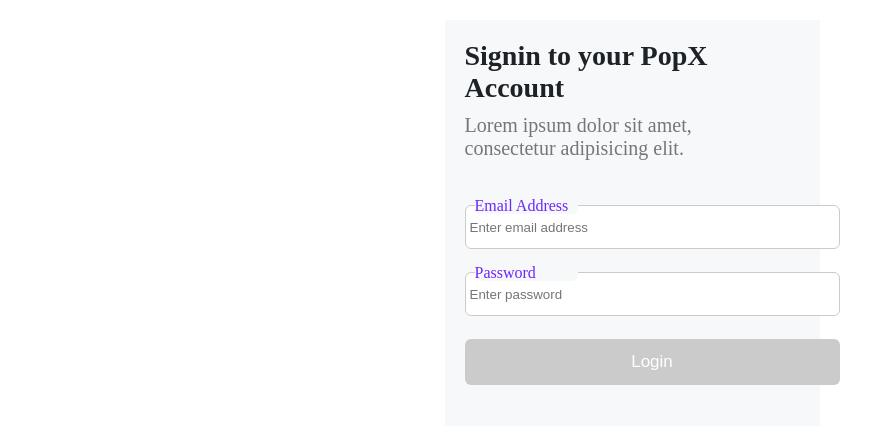
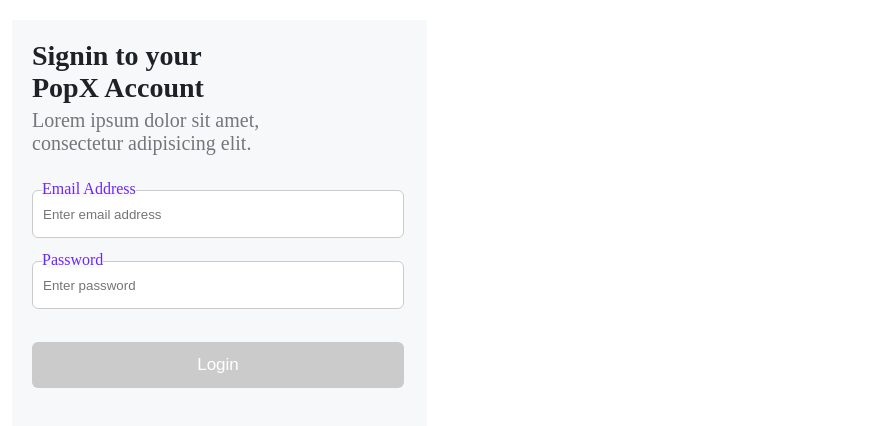
Before and after one commit to Misra-Praveen/ReactRepo, a React (Vite) app in the folder myReactApp/: page /login in a window 1280 px wide. Shown: the top 426 px of the page, without its empty margins (8-879 px from the left). Built offline with nearby package versions, Linux system fonts and the light colour scheme.

Commit message:
Modify Style

```diff
--- a/myReactApp/src/components/Common.jsx
+++ b/myReactApp/src/components/Common.jsx
@@ -4,6 +4,7 @@
   return (
     <>
         <h1>{props.h1Text}</h1>
+        <h1>{props.h1Text2}</h1>
         <p>Lorem ipsum dolor sit amet, consectetur adipisicing elit.</p>
     </>
   )
--- a/myReactApp/src/components/LoginScreen.jsx
+++ b/myReactApp/src/components/LoginScreen.jsx
@@ -9,7 +9,7 @@
     }
   return (
     <div id='loginScreen'>
-        <Common h1Text={`Signin to your PopX Account`} className="commonLogin"/>
+        <Common h1Text={`Signin to your`} h1Text2={"PopX Account"} className="commonLogin"/>
         <form onSubmit={handleSubmit}>
             <article>
                 <label>Email Address</label>
--- a/myReactApp/src/index.css
+++ b/myReactApp/src/index.css
@@ -4,9 +4,8 @@
   box-sizing: content-box;
 }
 div{
-  max-width: 375px;
+  width: 375px;
   height: 100vh;
-  margin: 0px auto 10px auto;
   padding: 20px;
 
 }
@@ -14,6 +13,7 @@
 h1{
   text-align: left;
   font-size: 28px;
+  font-weight: bold;
   letter-spacing: 0px;
   color: #1d2226;
   opacity: 1;
@@ -28,7 +28,7 @@
   letter-spacing: 0px;
   color: #1d2226;
   opacity: 0.6;
-  margin-bottom: 10px;
+  margin: 5px 0px 10px 0px;
 }
 
 form > article {
@@ -41,8 +41,8 @@
 label{
   position: absolute;
   left: 10px;
-  top: -8px;
-  width: 103px;
+  top: -10px;
+  max-width: fit-content;
   height:17px;
   color: #6C25FF;
   border-radius: 6px;
@@ -50,8 +50,8 @@
   background: #F7F8F9 0% 0% no-repeat padding-box;
 }
 input{
-  padding: 1px 4px;
-  width: 365px;
+  padding: 3px 10px;
+  width: 350px;
   height:40px;
   border: 1px solid #CBCBCB;
   border-radius: 6px;
@@ -65,7 +65,6 @@
   flex-direction: column;
   justify-content: end;
   align-items: start;
-  gap: 10px;
 }
 #loginScreen{
   background-color: #F7F8F9;
@@ -73,7 +72,7 @@
   flex-direction: column;
   justify-content: start;
   align-items: start;
-  gap: 10px;
+
 }
 
 #btn-create{
@@ -91,6 +90,7 @@
 }
 
 .btn {
+  margin-top: 10px;
   width: 100%;
   height: 46px;
   text-align: center;
```
